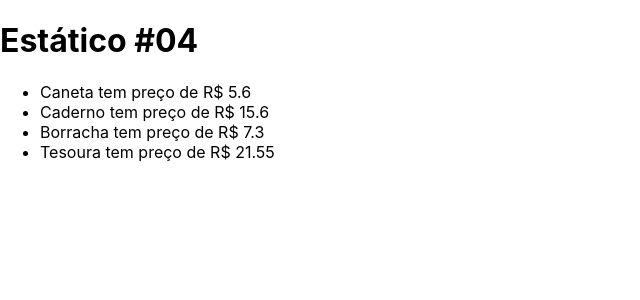
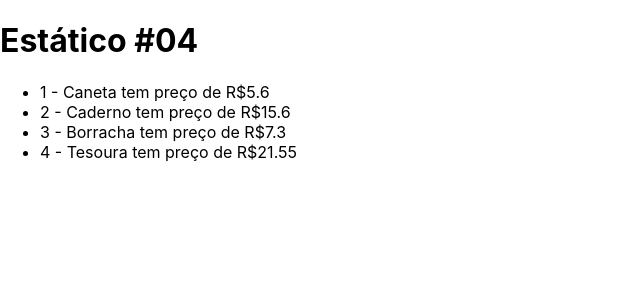
Before and after one commit to laerthnardelli/curso-nextjs, a Next.js app in the folder renderizacao/: page /estatico4 in a window 1280 px wide. Shown: the top 300 px of the page, without its empty margins (0-640 px from the left). Built offline with nearby package versions, Linux system fonts and the light colour scheme.

Commit message:
Component Static #04 - part 2

```diff
--- a/renderizacao/pages/estatico4.jsx
+++ b/renderizacao/pages/estatico4.jsx
@@ -1,4 +1,5 @@
 export async function getStaticProps() {
+  console.log('[Server] gerando props para o componente...');
   const resp = await fetch('http://localhost:3000/api/produtos');
   const produtos = await resp.json();
 
@@ -10,10 +11,15 @@ export async function getStaticProps() {
 }
 
 export default function Estatico4(props) {
+  console.log('[Cliente] renderizando o componente...');
 
-  function renderizaProdutos() {
+  function renderizarProdutos() {
     return props.produtos.map(produto => {
-      return <li key={produto.id}>{produto.nome} tem preço de R$ {produto.preco}</li>
+      return (
+        <li key={produto.id}>
+          {produto.id} - {produto.nome} tem preço de R${produto.preco}
+        </li>
+      )
     })
   }
 
@@ -21,7 +27,7 @@ export default function Estatico4(props) {
     <div>
       <h1>Estático #04</h1>
       <ul>
-        {renderizaProdutos()}
+        {renderizarProdutos()}
       </ul>
     </div>
   );
```
